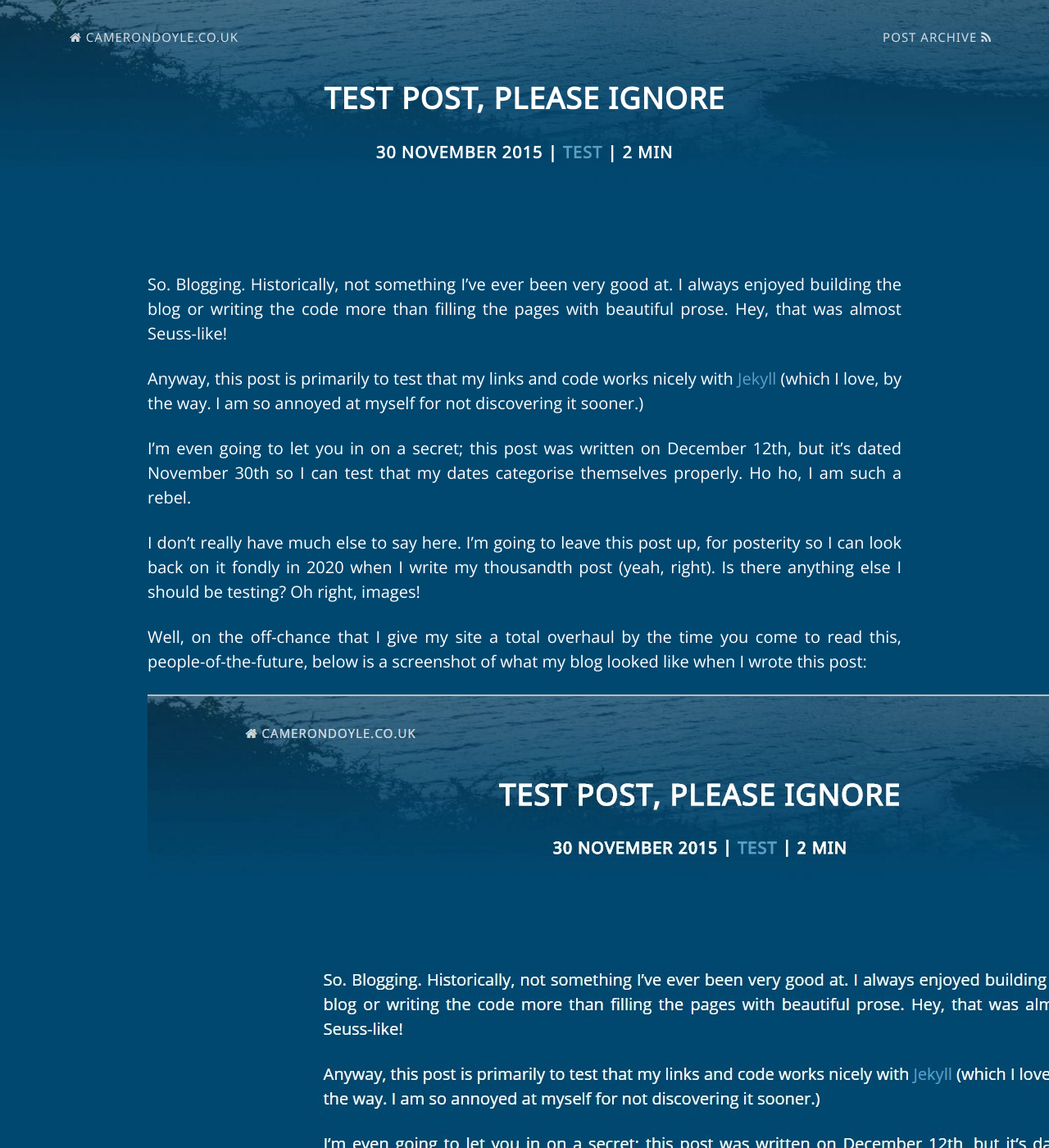
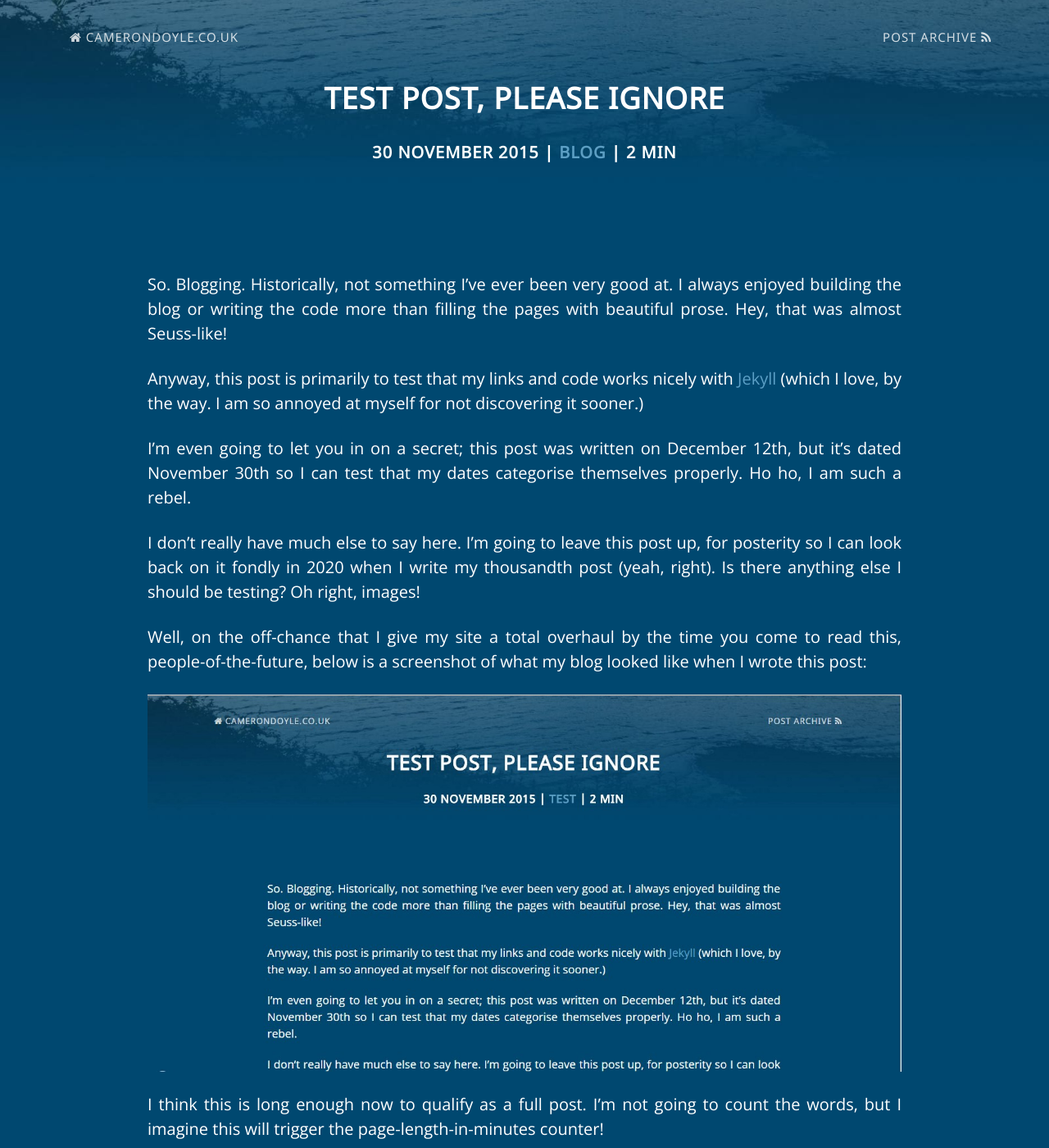
Before and after one commit to CameronD17/camerond17.github.io, a Jekyll site: the page built from blog/_posts/2015-11-30-test-post-please-ignore.markdown, in a window 1280 px wide and 1400 px high. Shown: the whole window at 82% size. Built offline with Jekyll 4.4.1, drawn with Linux system fonts in a browser that asks for light colours; nearby versions of some CDN libraries; some of the changed text lies outside the part shown.

```diff
--- a/assets/css/main.css
+++ b/assets/css/main.css
@@ -16,6 +16,10 @@ body {
 html {
     width: 100%;
     height: 100%;
+}
+
+img {
+    width: 100%;
 }
 
 .img-circle {
--- a/blog/_posts/2015-11-30-test-post-please-ignore.markdown
+++ b/blog/_posts/2015-11-30-test-post-please-ignore.markdown
@@ -2,7 +2,7 @@
 layout:     post
 title:      "Test post, please ignore"
 date:       2015-11-30 13:03:00 +0000
-tags:       test
+tags:       blog
 ---
 So. Blogging. Historically, not something I've ever been very good at. I always enjoyed building the blog or writing the code more than filling the pages with beautiful prose. Hey, that was almost Seuss-like!
 
@@ -18,6 +18,6 @@ Well, on the off-chance that I give my site a total overhaul by the time you com
 
 ![Screenshot of the blog]({{site.url}}/blog/images/blog_screenshot.jpg)
 
-I think this is long enough now to qualify as a full post. BYE!
+I think this is long enough now to qualify as a full post. I'm not going to count the words, but I imagine this will trigger the page-length-in-minutes counter!
 
 [jekyll]: http://jekyllrb.com/
```
